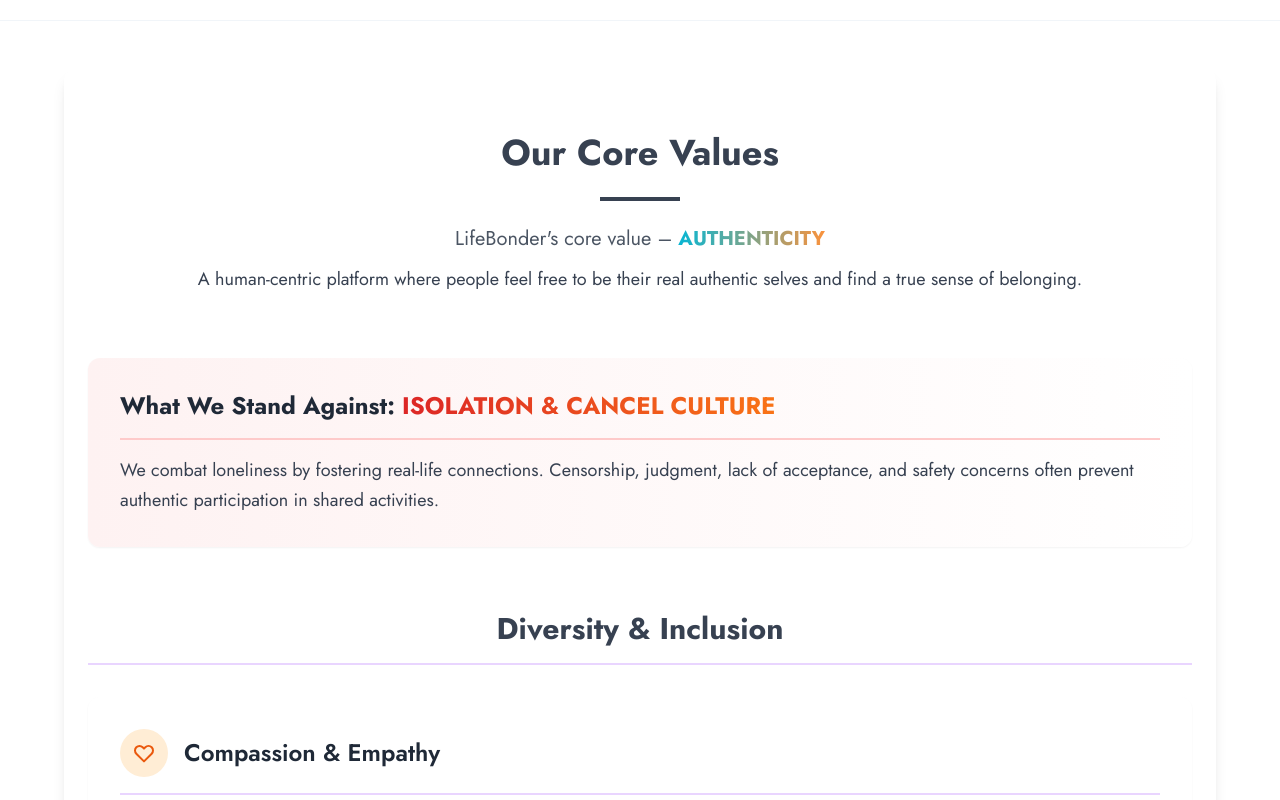
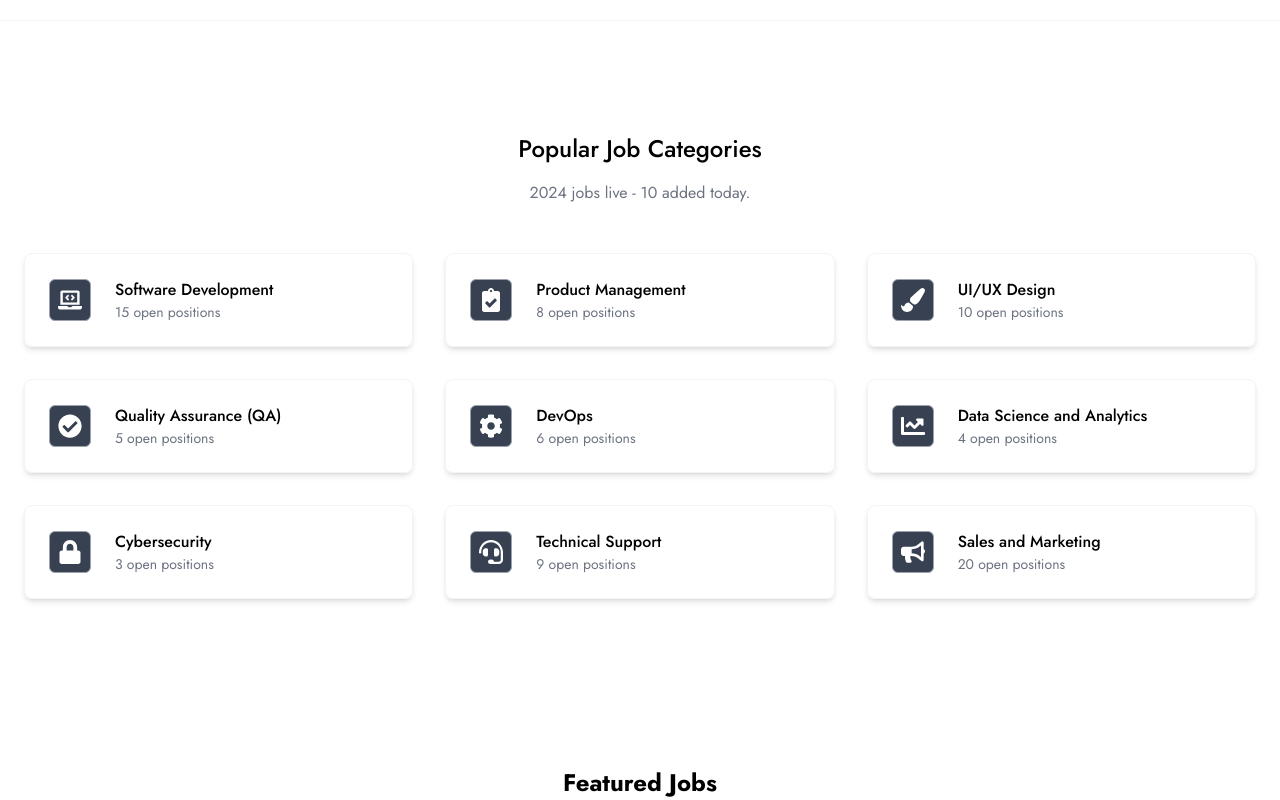
Before and after one commit to simonC137/LB-ATS, a React (Vite) app in the folder frontend/: page / in a window 1280 px wide. Shown: the part 620-1420 px from the top of the page. Built offline with nearby package versions, Linux system fonts and the light colour scheme; no server answers; what react-google-recaptcha-v3 would draw is missing.

Commit message:
change caddy permissions and build location

```diff
--- a/frontend/src/pages/Home.tsx
+++ b/frontend/src/pages/Home.tsx
@@ -9,8 +9,8 @@
   return (
     <>
       <HeroSection />
-      {/* <PopularJobCategories />
-      <FeaturedJob /> */}
+      <PopularJobCategories />
+      <FeaturedJob />
       <OurValuesSection />
      {/* <TestimonialSection /> */}
       {/* <BlogArticles /> */}
```
